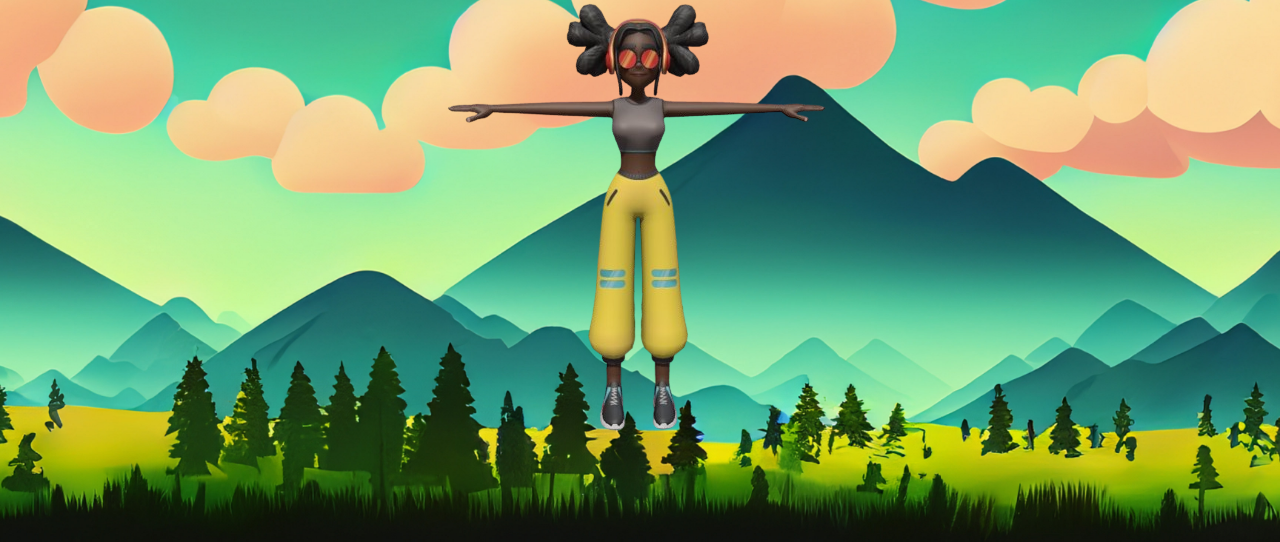
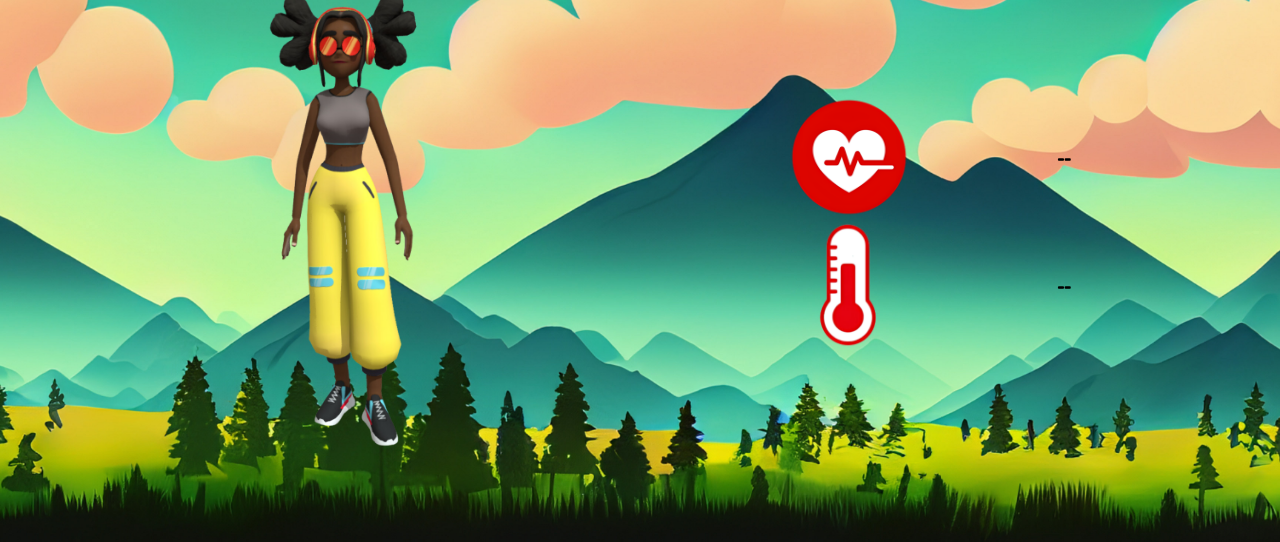
Before and after one commit to hhadithya/rhyme-jacket, a website: page Web/public/pages/initial_checking.html in a window 1280 px wide. Shown: the part 258-800 px from the top of the page. Drawn offline with Linux system fonts and the light colour scheme.

Commit message:
initial page changes

```diff
--- a/Web/public/pages/initial_checking.html
+++ b/Web/public/pages/initial_checking.html
@@ -39,15 +39,21 @@
 
             <div id="middle-content">
                 <div id="model-img">
-                    <img src="/images/ready.png" alt="model image">
+                    <img src="/images/model standing.png" alt="model image">
                 </div>
 
                 <div id="stats">
                     <div id="heart-rate">
-
+                        <img src="/images/heart.png" alt="heart">
+                        <p id="heart-no-input"> -- </p>
+                        <p id="heart-good" class="hidden">GOOD</p>
+                        <p id="heart-bad" class="hidden">BAD</p>
                     </div>
                     <div id="temperature">
-
+                        <img src="/images/temp.png" alt="thermostat">
+                        <p id="temp-no-input"> -- </p>
+                        <p id="temp-good" class="hidden">GOOD</p>
+                        <p id="temp-bad" class="hidden">BAD</p>
                     </div>
                 </div>
             </div>
--- a/Web/public/styles/initial_checking.css
+++ b/Web/public/styles/initial_checking.css
@@ -102,3 +102,30 @@ html {
   justify-content: center;
   width: 100%;
 }
+
+#model-img {
+  width: 45%;
+}
+
+#model-img img {
+  width: 80%;
+}
+
+#stats {
+  width: 45%;
+}
+
+#stats img {
+  width: 10vw;
+}
+
+#heart-rate,
+#temperature {
+  display: flex;
+  justify-content: space-evenly;
+  align-items: center;
+}
+
+.hidden {
+  display: none;
+}
--- a/Web/public/styles/level_1_win.css
+++ b/Web/public/styles/level_1_win.css
@@ -5,7 +5,7 @@ html {
   width: 100%;
   height: 100%;
   overflow: hidden;
-  background:url(/images/win.bg.png)  no-repeat  center center fixed;
+  background: url(/images/win-bg.png) no-repeat center center fixed;
   background-size: cover;
   display: flex;
   justify-content: center;
@@ -90,7 +90,6 @@ html {
   width: 100%;
 }
 
-
 #win {
   display: flex;
   flex-direction: column;
--- a/Web/public/styles/level_2_win.css
+++ b/Web/public/styles/level_2_win.css
@@ -5,7 +5,7 @@ html {
   width: 100%;
   height: 100%;
   overflow: hidden;
-  background:url(/images/win.bg.png)  no-repeat  center center fixed;
+  background: url(/images/win-bg.png) no-repeat center center fixed;
   background-size: cover;
   display: flex;
   justify-content: center;
@@ -90,7 +90,6 @@ html {
   width: 100%;
 }
 
-
 #win {
   display: flex;
   flex-direction: column;
```
Also changed, not shown: 2 other files.
